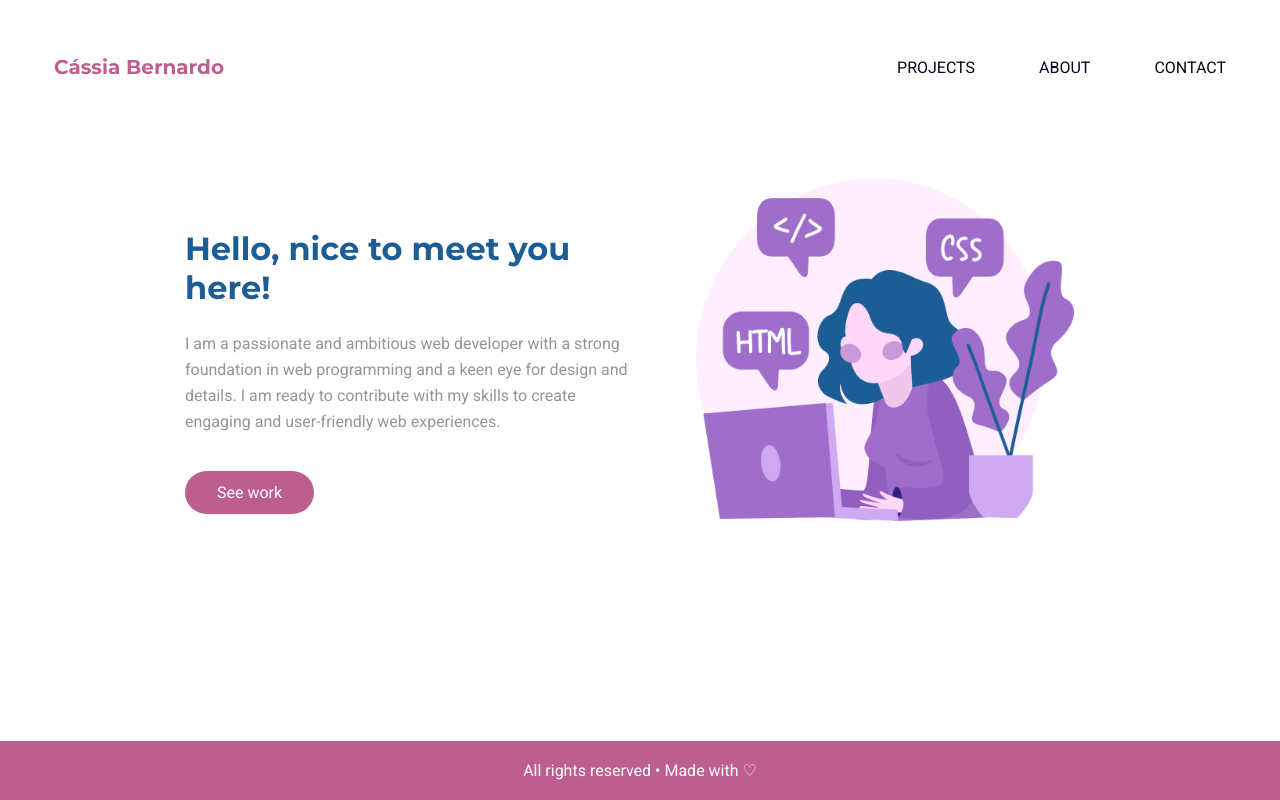
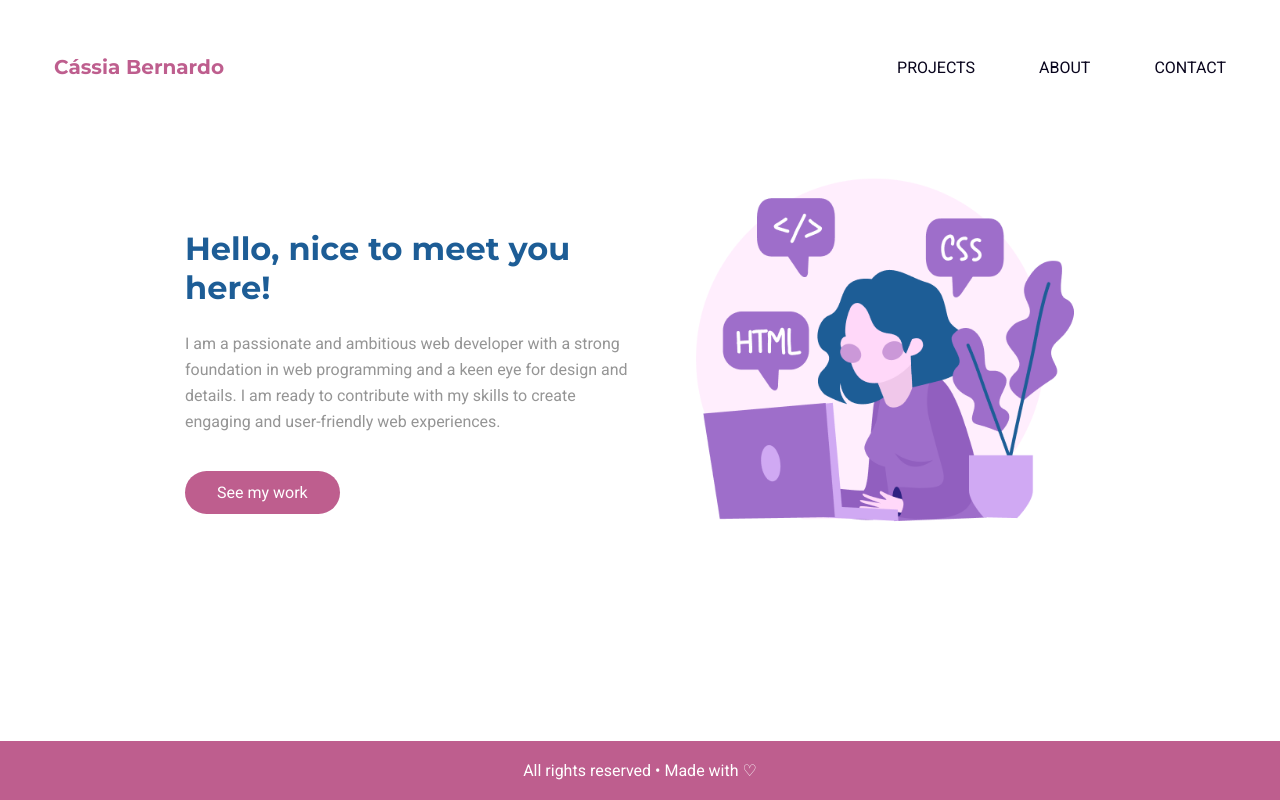
Before and after one commit to casbern/portfolio-site, a React (Vite) app: page / in a window 1280 px wide. Built offline with nearby package versions, Linux system fonts and the light colour scheme.

Commit message:
changed the anchor tag for link for the button

```diff
--- a/src/pages/Home/index.jsx
+++ b/src/pages/Home/index.jsx
@@ -1,4 +1,6 @@
 import { Layout } from "../../components/Layout"
+
+import { Link } from "react-router-dom"
 
 import image from "../../assets/girl-coding.png"
 
@@ -22,7 +24,7 @@
 						</p>
 
 						<div className={styles.button}>
-							<a href="/projects">See work</a>
+							<Link to="/projects">See my work</Link>
 						</div>
 					</div>
 				</div>
```
